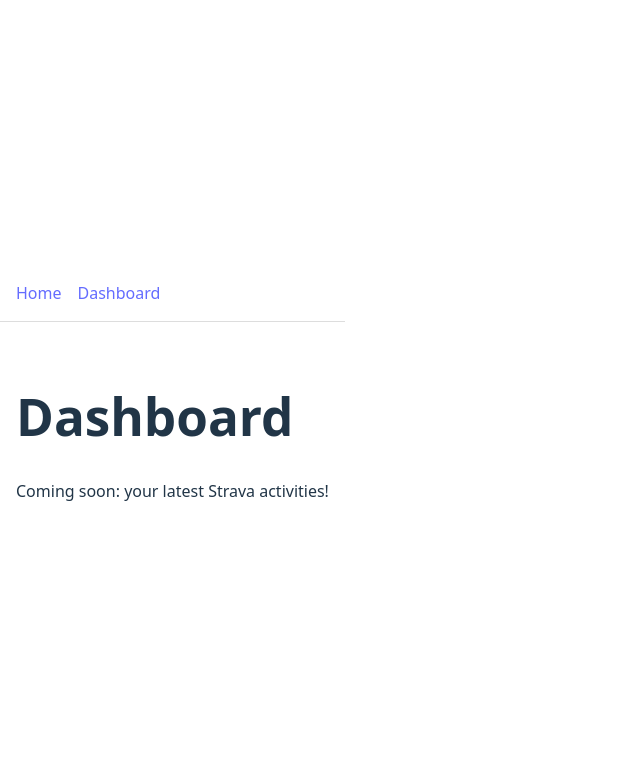
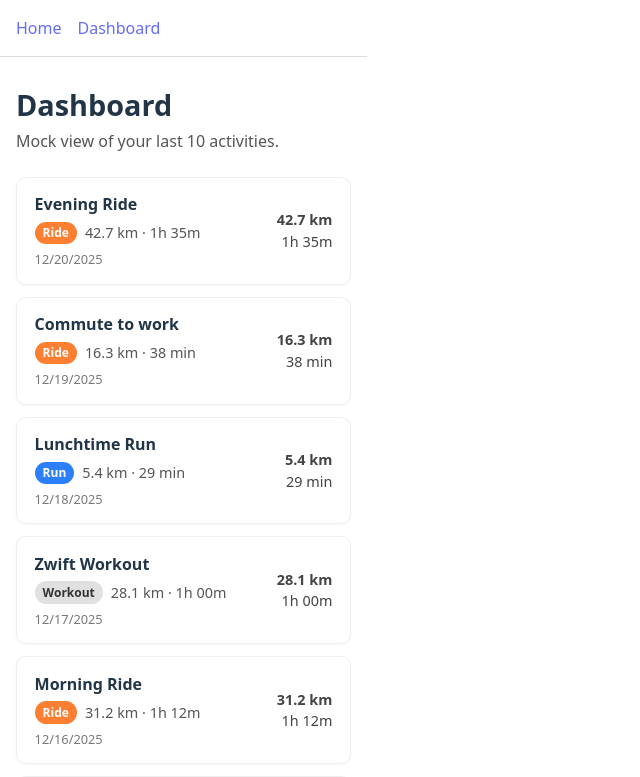
Before and after one commit to andylj99/strava-dashboard, a React (Vite) app: page /dashboard in a window 1280 px wide. Shown: the top 777 px of the page, without its empty margins (0-640 px from the left). Built offline with nearby package versions, Linux system fonts and the light colour scheme.

Commit message:
Style dashboard and activity list cards

```diff
--- /dev/null
+++ b/src/components/ActivityList.tsx
@@ -0,0 +1,145 @@
+// src/components/ActivityList.tsx
+import type { Activity } from "../types/activity";
+
+type ActivityListProps = {
+  activities: Activity[];
+};
+
+function formatMinutesToHhMm(minutes: number): string {
+  const hours = Math.floor(minutes / 60);
+  const mins = minutes % 60;
+  if (hours === 0) return `${mins} min`;
+  return `${hours}h ${mins.toString().padStart(2, "0")}m`;
+}
+
+const cardBaseStyle: React.CSSProperties = {
+  borderRadius: "10px",
+  padding: "0.9rem 1.1rem",
+  border: "1px solid #eee",
+  backgroundColor: "#fff",
+  boxShadow: "0 1px 3px rgba(0, 0, 0, 0.04)",
+  display: "flex",
+  justifyContent: "space-between",
+  alignItems: "center",
+  gap: "1rem",
+};
+
+const typeBadgeBaseStyle: React.CSSProperties = {
+  display: "inline-block",
+  padding: "0.15rem 0.5rem",
+  borderRadius: "999px",
+  fontSize: "0.75rem",
+  fontWeight: 600,
+};
+
+function getTypeBadgeStyle(type: Activity["type"]): React.CSSProperties {
+  const base = { ...typeBadgeBaseStyle };
+
+  switch (type) {
+    case "Ride":
+      return {
+        ...base,
+        backgroundColor: "#ff7f32", // Strava-ish orange
+        color: "#fff",
+      };
+    case "Run":
+      return {
+        ...base,
+        backgroundColor: "#2d7ff9",
+        color: "#fff",
+      };
+    case "Swim":
+      return {
+        ...base,
+        backgroundColor: "#00a6a6",
+        color: "#fff",
+      };
+    default:
+      return {
+        ...base,
+        backgroundColor: "#e0e0e0",
+        color: "#333",
+      };
+  }
+}
+
+export default function ActivityList({ activities }: ActivityListProps) {
+  if (activities.length === 0) {
+    return <p>No activities to show yet.</p>;
+  }
+
+  return (
+    <div
+      style={{
+        display: "grid",
+        gap: "0.75rem",
+      }}
+    >
+      {activities.map((activity) => (
+        <article
+          key={activity.id}
+          style={cardBaseStyle}
+        >
+          <div>
+            <h2
+              style={{
+                margin: 0,
+                fontSize: "1rem",
+              }}
+            >
+              {activity.name}
+            </h2>
+            <div
+              style={{
+                display: "flex",
+                alignItems: "center",
+                gap: "0.5rem",
+                marginTop: "0.35rem",
+              }}
+            >
+              <span style={getTypeBadgeStyle(activity.type)}>
+                {activity.type}
+              </span>
+              <span
+                style={{
+                  fontSize: "0.9rem",
+                  color: "#555",
+                }}
+              >
+                {activity.distanceKm.toFixed(1)} km ·{" "}
+                {formatMinutesToHhMm(activity.movingTimeMinutes)}
+              </span>
+            </div>
+            <p
+              style={{
+                margin: "0.35rem 0 0",
+                fontSize: "0.8rem",
+                color: "#777",
+              }}
+            >
+              {new Date(activity.date).toLocaleDateString()}
+            </p>
+          </div>
+
+          <div
+            style={{
+              textAlign: "right",
+              fontSize: "0.9rem",
+              color: "#444",
+              minWidth: "90px",
+            }}
+          >
+            <div
+              style={{
+                fontWeight: 600,
+              }}
+            >
+              {activity.distanceKm.toFixed(1)} km
+            </div>
+            <div>{formatMinutesToHhMm(activity.movingTimeMinutes)}</div>
+          </div>
+        </article>
+      ))}
+    </div>
+  );
+}
--- a/src/pages/Dashboard.tsx
+++ b/src/pages/Dashboard.tsx
@@ -1,10 +1,122 @@
 // src/pages/Dashboard.tsx
+import ActivityList from "../components/ActivityList";
+import type { Activity } from "../types/activity";
+
+const mockActivities: Activity[] = [
+  {
+    id: 1,
+    name: "Evening Ride",
+    type: "Ride",
+    distanceKm: 42.7,
+    movingTimeMinutes: 95,
+    date: "2025-12-20T18:30:00Z",
+  },
+  {
+    id: 2,
+    name: "Commute to work",
+    type: "Ride",
+    distanceKm: 16.3,
+    movingTimeMinutes: 38,
+    date: "2025-12-19T08:10:00Z",
+  },
+  {
+    id: 3,
+    name: "Lunchtime Run",
+    type: "Run",
+    distanceKm: 5.4,
+    movingTimeMinutes: 29,
+    date: "2025-12-18T12:05:00Z",
+  },
+  {
+    id: 4,
+    name: "Zwift Workout",
+    type: "Workout",
+    distanceKm: 28.1,
+    movingTimeMinutes: 60,
+    date: "2025-12-17T19:00:00Z",
+  },
+  {
+    id: 5,
+    name: "Morning Ride",
+    type: "Ride",
+    distanceKm: 31.2,
+    movingTimeMinutes: 72,
+    date: "2025-12-16T07:15:00Z",
+  },
+  {
+    id: 6,
+    name: "Recovery Spin",
+    type: "Ride",
+    distanceKm: 20.0,
+    movingTimeMinutes: 50,
+    date: "2025-12-15T17:45:00Z",
+  },
+  {
+    id: 7,
+    name: "Hill Repeats",
+    type: "Ride",
+    distanceKm: 18.5,
+    movingTimeMinutes: 56,
+    date: "2025-12-14T10:00:00Z",
+  },
+  {
+    id: 8,
+    name: "Group Ride",
+    type: "Ride",
+    distanceKm: 75.3,
+    movingTimeMinutes: 160,
+    date: "2025-12-13T09:00:00Z",
+  },
+  {
+    id: 9,
+    name: "Easy Run",
+    type: "Run",
+    distanceKm: 6.0,
+    movingTimeMinutes: 34,
+    date: "2025-12-12T18:00:00Z",
+  },
+  {
+    id: 10,
+    name: "Cafe Spin",
+    type: "Ride",
+    distanceKm: 40.5,
+    movingTimeMinutes: 100,
+    date: "2025-12-11T09:30:00Z",
+  },
+];
 
 export default function Dashboard() {
   return (
-    <div>
-      <h1>Dashboard</h1>
-      <p>Coming soon: your latest Strava activities!</p>
+    <div
+      style={{
+        maxWidth: "900px",
+        margin: "0 auto",
+      }}
+    >
+      <header
+        style={{
+          marginBottom: "1.5rem",
+        }}
+      >
+        <h1
+          style={{
+            margin: 0,
+            fontSize: "1.8rem",
+          }}
+        >
+          Dashboard
+        </h1>
+        <p
+          style={{
+            margin: "0.5rem 0 0",
+            color: "#555",
+          }}
+        >
+          Mock view of your last 10 activities.
+        </p>
+      </header>
+
+      <ActivityList activities={mockActivities} />
     </div>
   );
 }
--- /dev/null
+++ b/src/types/activity.ts
@@ -0,0 +1,12 @@
+// src/types/activity.ts
+
+export type ActivityType = "Ride" | "Run" | "Swim" | "Workout";
+
+export interface Activity {
+  id: number;
+  name: string;
+  type: ActivityType;
+  distanceKm: number;
+  movingTimeMinutes: number;
+  date: string; // ISO date string for now
+}
```
